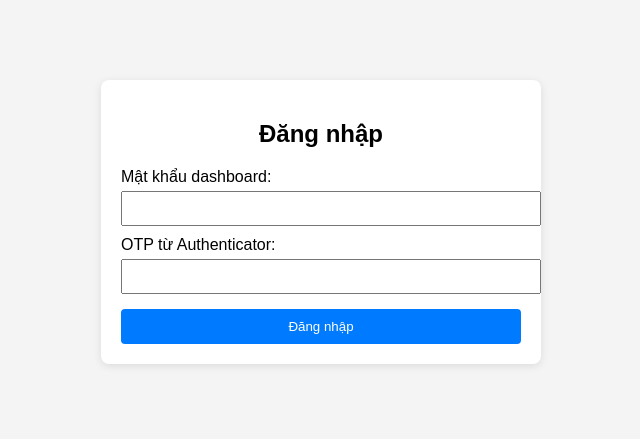
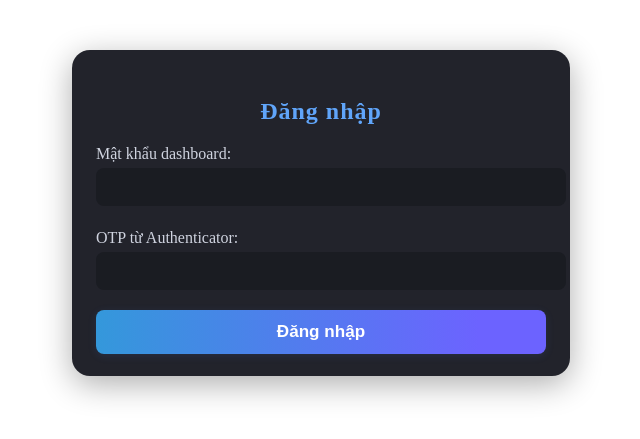
Before and after one commit to showu-0911/crypto-privacy-toolkit, a Python web app: template app/templates/login.html in a window 1280 px wide. Shown: the top 439 px of the page, without its empty margins (319-959 px from the left). Run offline with Jinja, Linux system fonts and the light colour scheme; the template is opened without the code that fills it, so the values that code supplies are empty.

Commit message:
Update style.css

```diff
--- a/app/static/style.css
+++ b/app/static/style.css
@@ -1,8 +1,72 @@
-body { font-family: Arial, sans-serif; background: #f4f4f4; margin: 0; padding: 0; }
-.container { max-width: 400px; margin: 80px auto; background: #fff; padding: 20px; border-radius: 8px; box-shadow: 0 2px 8px rgba(0,0,0,0.1); }
-h1, h2 { text-align: center; }
-label { display: block; margin-top: 10px; }
-input { width: 100%; padding: 8px; margin-top: 5px; }
-button { width: 100%; padding: 10px; margin-top: 15px; border: none; background: #007bff; color: #fff; border-radius: 4px; cursor: pointer; }
-button:hover { background: #0056b3; }
-.error { color: red; }
+body.dark {
+  background: #181a20;
+  color: #f5f6fa;
+}
+.container {
+  max-width: 450px;
+  margin: 50px auto;
+  background: #22232b;
+  padding: 28px 24px 22px 24px;
+  border-radius: 18px;
+  box-shadow: 0 8px 32px rgba(0,0,0,0.32);
+}
+h1, h2, h3 {
+  color: #60a5fa;
+  text-align: center;
+  font-weight: 700;
+  letter-spacing: 1px;
+}
+label {
+  display: block;
+  margin-top: 14px;
+  margin-bottom: 5px;
+  color: #d0d4e0;
+}
+input, select {
+  width: 100%;
+  padding: 10px 10px;
+  background: #1a1c22;
+  border: none;
+  border-radius: 8px;
+  margin-bottom: 9px;
+  color: #f5f6fa;
+  font-size: 1rem;
+  outline: none;
+}
+input[type=\"text\"], input[type=\"password\"] {
+  font-size: 1.02rem;
+}
+button {
+  width: 100%;
+  padding: 12px 0;
+  margin-top: 11px;
+  border: none;
+  background: linear-gradient(90deg,#3498db,#6c63ff 85%);
+  color: #fff;
+  border-radius: 8px;
+  cursor: pointer;
+  font-weight: 600;
+  font-size: 1.07rem;
+  transition: background .2s;
+  box-shadow: 0 2px 8px rgba(80,120,240,0.13);
+}
+button:hover {
+  background: linear-gradient(90deg,#375cfc,#7c36fc 95%);
+}
+ul {
+  padding-left: 15px;
+  margin-top: 8px;
+}
+.error {
+  color: #ef4444;
+  font-weight: 600;
+  text-align: center;
+  margin-bottom: 10px;
+}
+a {
+  color: #60a5fa;
+  text-decoration: none;
+}
+a:hover {
+  text-decoration: underline;
+}
```
